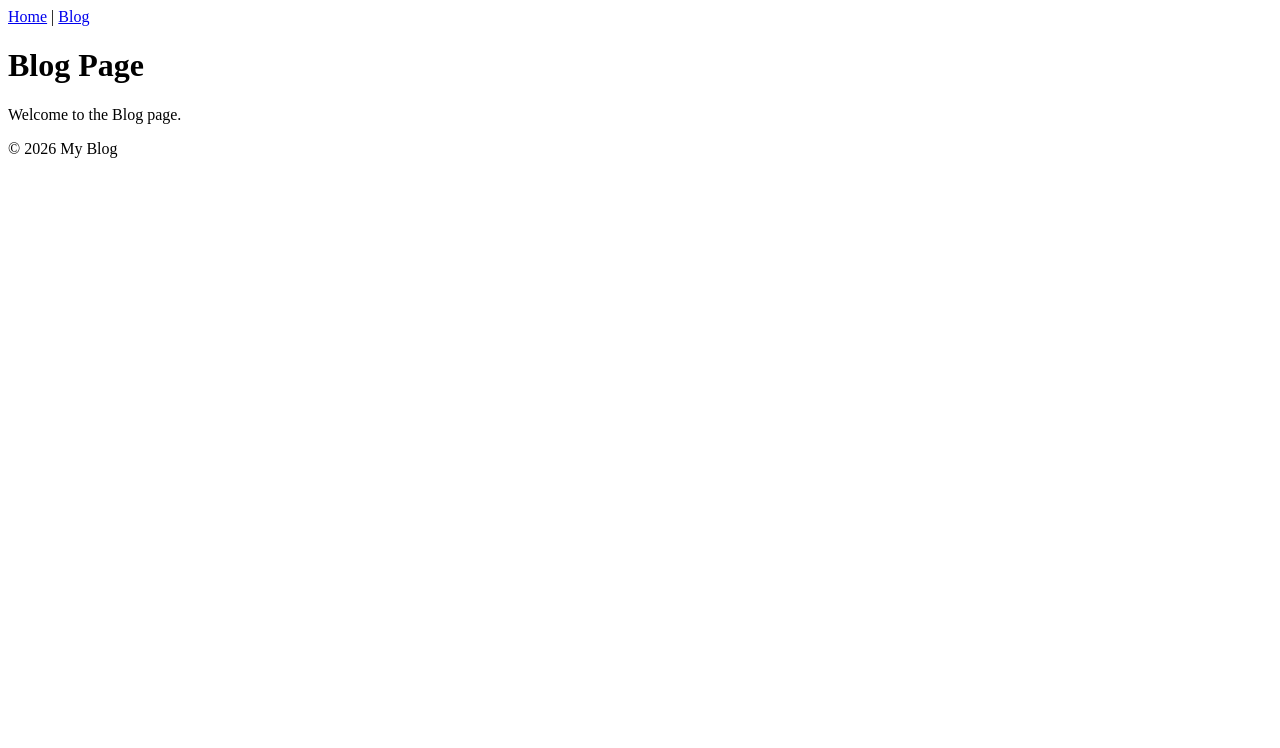
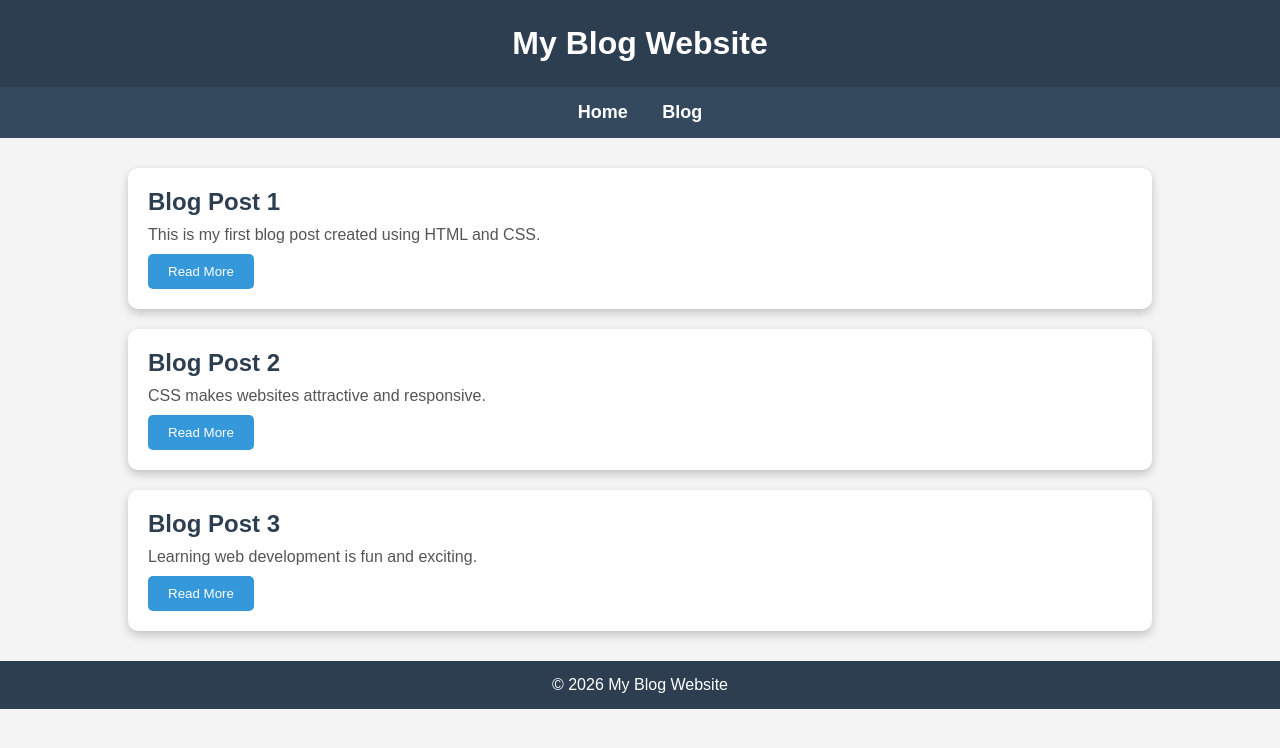
Before and after one commit to sukesh-r2005/Sukesh-r, a website: page blog.html in a window 1280 px wide. Drawn offline with Linux system fonts and the light colour scheme.

Commit message:
Add HTML and CSS project

```diff
--- a/blog.html
+++ b/blog.html
@@ -1,22 +1,47 @@
 <!DOCTYPE html>
-<html>
+<html lang="en">
 <head>
+    <meta charset="UTF-8">
+    <meta name="viewport" content="width=device-width, initial-scale=1.0">
     <title>Blog</title>
+    <link rel="stylesheet" href="style.css">
 </head>
 <body>
 
-    <nav>
-        <a href="index.html">Home</a> |
-        <a href="blog.html">Blog</a>
-    </nav>
+<header>
+    <h1>My Blog Website</h1>
+</header>
 
-    <h1>Blog Page</h1>
+<nav>
+    <a href="index.html">Home</a>
+    <a href="blog.html">Blog</a>
+</nav>
 
-    <p>Welcome to the Blog page.</p>
+<div class="container">
 
-    <footer>
-        <p>© 2026 My Blog</p>
-    </footer>
+    <div class="card">
+        <h2>Blog Post 1</h2>
+        <p>This is my first blog post created using HTML and CSS.</p>
+        <button>Read More</button>
+    </div>
+
+    <div class="card">
+        <h2>Blog Post 2</h2>
+        <p>CSS makes websites attractive and responsive.</p>
+        <button>Read More</button>
+    </div>
+
+    <div class="card">
+        <h2>Blog Post 3</h2>
+        <p>Learning web development is fun and exciting.</p>
+        <button>Read More</button>
+    </div>
+
+</div>
+
+<footer>
+    <p>&copy; 2026 My Blog Website</p>
+</footer>
 
 </body>
 </html>
--- /dev/null
+++ b/style.css
@@ -0,0 +1,108 @@
+*{
+    margin:0;
+    padding:0;
+    box-sizing:border-box;
+    font-family:Arial, sans-serif;
+}
+
+body{
+    background:#f4f4f4;
+}
+
+/* Header */
+header{
+    background:#2c3e50;
+    color:white;
+    text-align:center;
+    padding:25px;
+}
+
+/* Navigation */
+nav{
+    background:#34495e;
+    text-align:center;
+    padding:15px;
+}
+
+nav a{
+    color:white;
+    text-decoration:none;
+    margin:15px;
+    font-size:18px;
+    font-weight:bold;
+}
+
+nav a:hover{
+    color:#f1c40f;
+}
+
+/* Main Container */
+.container{
+    width:80%;
+    margin:30px auto;
+}
+
+/* Buttons */
+button{
+    background:#3498db;
+    color:white;
+    border:none;
+    padding:10px 20px;
+    margin-top:10px;
+    border-radius:5px;
+    cursor:pointer;
+}
+
+button:hover{
+    background:#2980b9;
+}
+
+/* Form */
+form{
+    background:white;
+    padding:20px;
+    margin-top:20px;
+    border-radius:10px;
+    box-shadow:0 0 10px rgba(0,0,0,0.2);
+}
+
+input,
+textarea{
+    width:100%;
+    padding:12px;
+    margin:10px 0;
+    border:1px solid #ccc;
+    border-radius:5px;
+}
+
+textarea{
+    resize:vertical;
+    height:120px;
+}
+
+/* Blog Cards */
+.card{
+    background:white;
+    padding:20px;
+    margin-bottom:20px;
+    border-radius:10px;
+    box-shadow:0 4px 10px rgba(0,0,0,0.2);
+}
+
+.card h2{
+    color:#2c3e50;
+    margin-bottom:10px;
+}
+
+.card p{
+    color:#555;
+}
+
+/* Footer */
+footer{
+    background:#2c3e50;
+    color:white;
+    text-align:center;
+    padding:15px;
+    margin-top:30px;
+}
```
Also changed, not shown: index.html (+32 -10 lines).
